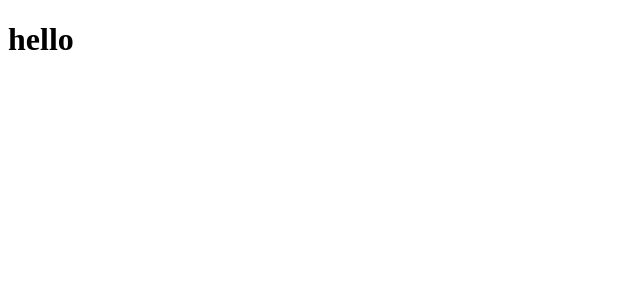
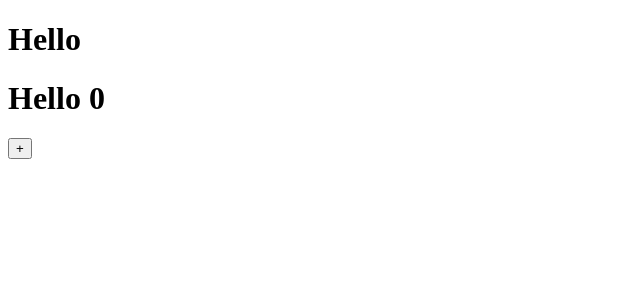
Before and after one commit to Livelyoneweek/next-start, a Next.js app: page / in a window 1280 px wide. Shown: the top 300 px of the page, without its empty margins (0-640 px from the left). Built offline with nearby package versions, Linux system fonts and the light colour scheme.

Commit message:
pre rendering

```diff
--- a/pages/index.js
+++ b/pages/index.js
@@ -1,9 +1,12 @@
+import { useState } from "react"
+
 export default function Home() {
+    const [counter, setCounter] = useState(0);
     return (
         <div>
-            <h1>
-                hello
-            </h1>
+          <h1>Hello</h1>
+          <h1>Hello {counter}</h1>
+          <button onClick={() => setCounter((prev) => prev + 1)}>+</button>
         </div>
-    )
+    );
 }
```
